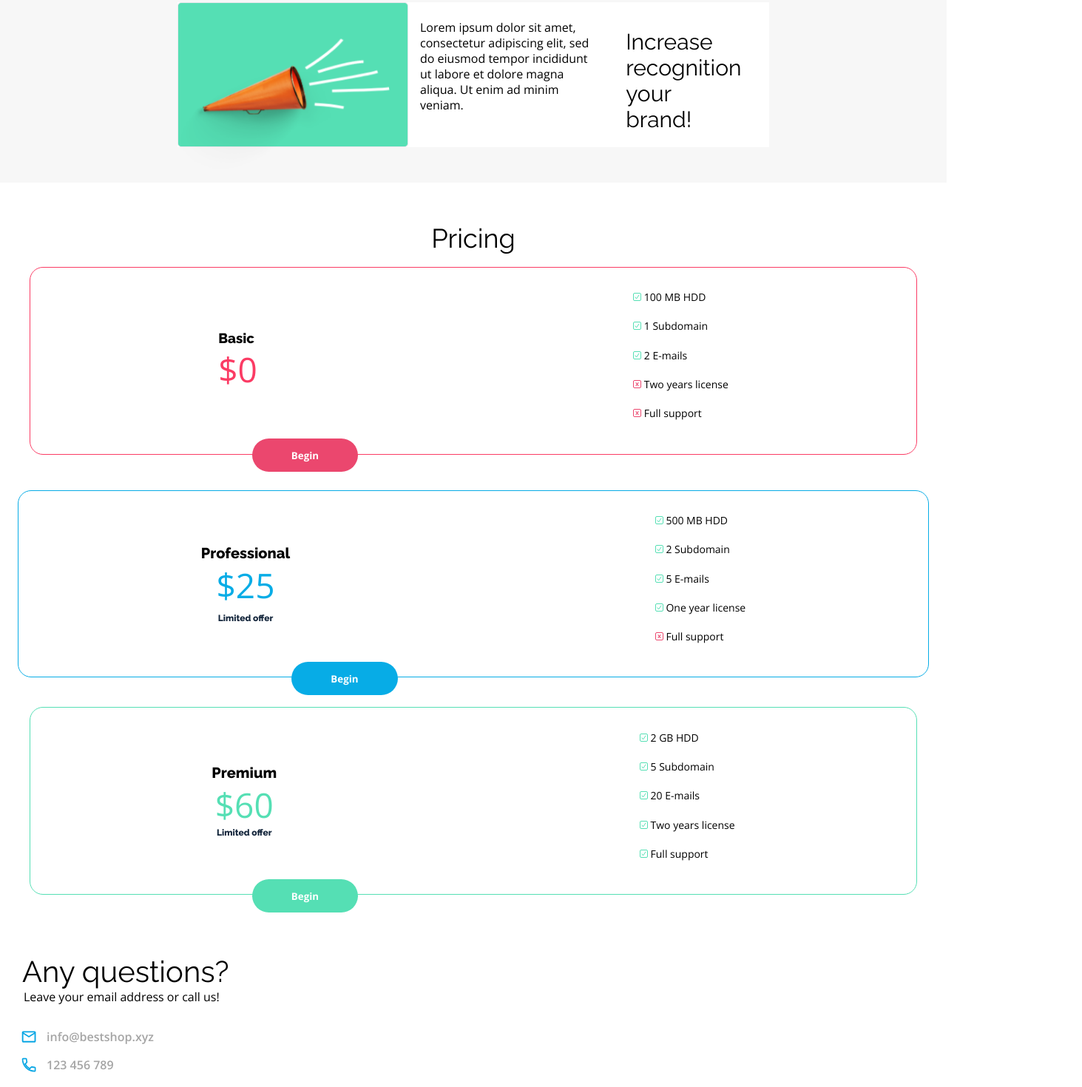
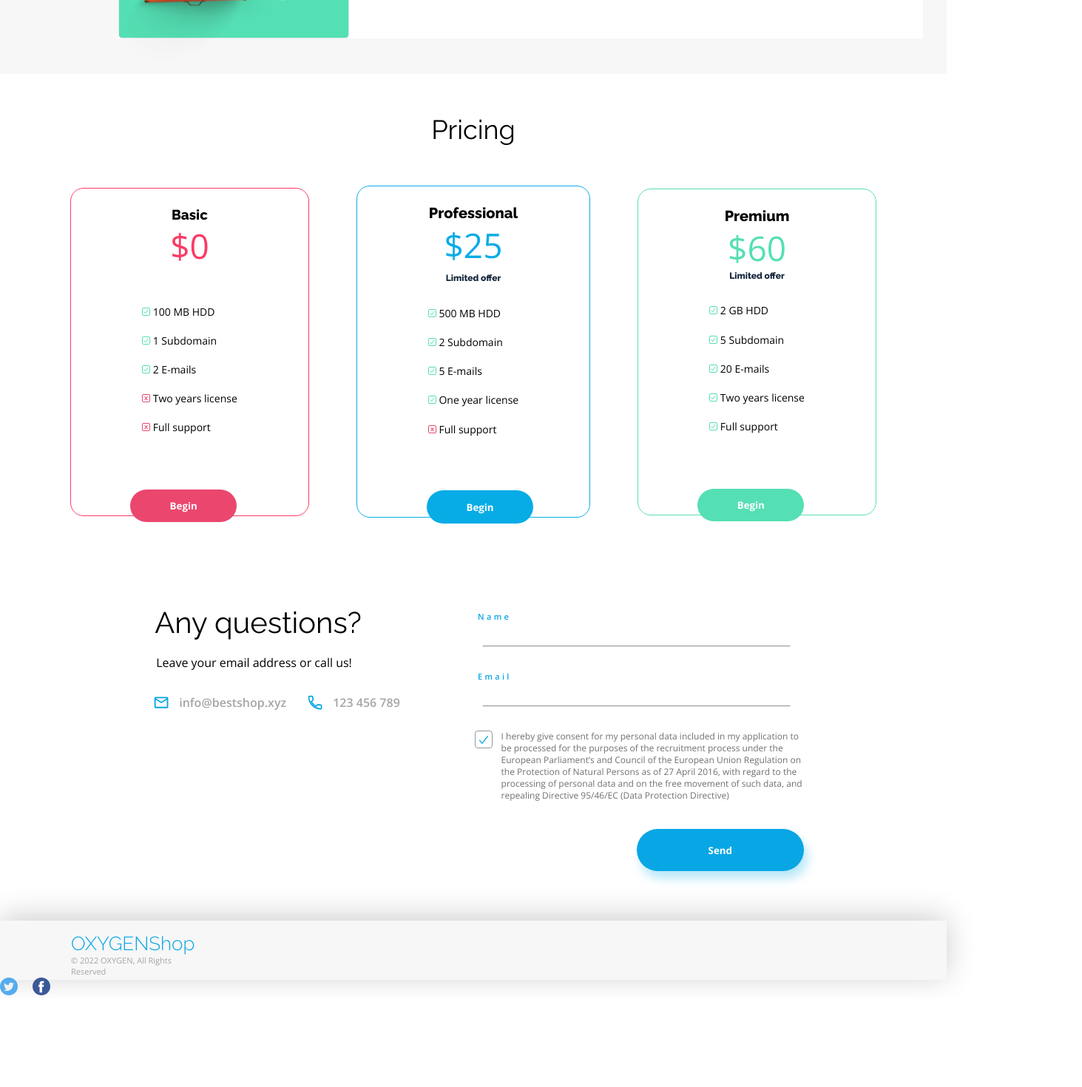
Before and after one commit to diegopuigbo/Proyecto, a plain HTML site: page index.html in a window 1280 px wide. Shown: the part 2090-3560 px from the top of the page at 74% size, 1463 px wide, since content can reach past the window. After the commit the page ends 3440 px from the top, so only its background shows below. Drawn offline with nearby package versions, Linux system fonts and the light colour scheme.

Commit message:
adding desktop sections

```diff
--- a/index.html
+++ b/index.html
@@ -173,6 +173,7 @@
 
     <section class="pricing">
         <h1 class="pricing__header">Pricing</h1>
+        <div class="pricing-display">
             <div class="pricing__container">
                 <div class="pricing__container-basic">
                     <div class="pricing__container-basic-display">
@@ -186,7 +187,8 @@
                                 <svg width="11" height="11" viewBox="0 0 11 11" fill="none"
                                     xmlns="http://www.w3.org/2000/svg">
                                     <rect x="0.5" y="0.5" width="10" height="10" rx="1.5" stroke="#55DFB4" />
-                                <path d="M3 5.85714L4.54903 7.94359C4.56952 7.9712 4.61112 7.97036 4.63049 7.94195L8 3"
+                                    <path
+                                        d="M3 5.85714L4.54903 7.94359C4.56952 7.9712 4.61112 7.97036 4.63049 7.94195L8 3"
                                         stroke="#55DFB4" stroke-linecap="round" />
                                 </svg>
 
@@ -196,7 +198,8 @@
                                 <svg width="11" height="11" viewBox="0 0 11 11" fill="none"
                                     xmlns="http://www.w3.org/2000/svg">
                                     <rect x="0.5" y="0.5" width="10" height="10" rx="1.5" stroke="#55DFB4" />
-                                <path d="M3 5.85714L4.54903 7.94359C4.56952 7.9712 4.61112 7.97036 4.63049 7.94195L8 3"
+                                    <path
+                                        d="M3 5.85714L4.54903 7.94359C4.56952 7.9712 4.61112 7.97036 4.63049 7.94195L8 3"
                                         stroke="#55DFB4" stroke-linecap="round" />
                                 </svg>
 
@@ -206,7 +209,8 @@
                                 <svg width="11" height="11" viewBox="0 0 11 11" fill="none"
                                     xmlns="http://www.w3.org/2000/svg">
                                     <rect x="0.5" y="0.5" width="10" height="10" rx="1.5" stroke="#55DFB4" />
-                                <path d="M3 5.85714L4.54903 7.94359C4.56952 7.9712 4.61112 7.97036 4.63049 7.94195L8 3"
+                                    <path
+                                        d="M3 5.85714L4.54903 7.94359C4.56952 7.9712 4.61112 7.97036 4.63049 7.94195L8 3"
                                         stroke="#55DFB4" stroke-linecap="round" />
                                 </svg>
                                 2 E-mails
@@ -252,7 +256,8 @@
                                 <svg width="11" height="11" viewBox="0 0 11 11" fill="none"
                                     xmlns="http://www.w3.org/2000/svg">
                                     <rect x="0.5" y="0.5" width="10" height="10" rx="1.5" stroke="#55DFB4" />
-                                <path d="M3 5.85714L4.54903 7.94359C4.56952 7.9712 4.61112 7.97036 4.63049 7.94195L8 3"
+                                    <path
+                                        d="M3 5.85714L4.54903 7.94359C4.56952 7.9712 4.61112 7.97036 4.63049 7.94195L8 3"
                                         stroke="#55DFB4" stroke-linecap="round" />
                                 </svg>
 
@@ -262,7 +267,8 @@
                                 <svg width="11" height="11" viewBox="0 0 11 11" fill="none"
                                     xmlns="http://www.w3.org/2000/svg">
                                     <rect x="0.5" y="0.5" width="10" height="10" rx="1.5" stroke="#55DFB4" />
-                                <path d="M3 5.85714L4.54903 7.94359C4.56952 7.9712 4.61112 7.97036 4.63049 7.94195L8 3"
+                                    <path
+                                        d="M3 5.85714L4.54903 7.94359C4.56952 7.9712 4.61112 7.97036 4.63049 7.94195L8 3"
                                         stroke="#55DFB4" stroke-linecap="round" />
                                 </svg>
 
@@ -272,7 +278,8 @@
                                 <svg width="11" height="11" viewBox="0 0 11 11" fill="none"
                                     xmlns="http://www.w3.org/2000/svg">
                                     <rect x="0.5" y="0.5" width="10" height="10" rx="1.5" stroke="#55DFB4" />
-                                <path d="M3 5.85714L4.54903 7.94359C4.56952 7.9712 4.61112 7.97036 4.63049 7.94195L8 3"
+                                    <path
+                                        d="M3 5.85714L4.54903 7.94359C4.56952 7.9712 4.61112 7.97036 4.63049 7.94195L8 3"
                                         stroke="#55DFB4" stroke-linecap="round" />
                                 </svg>
                                 5 E-mails
@@ -281,7 +288,8 @@
                                 <svg width="11" height="11" viewBox="0 0 11 11" fill="none"
                                     xmlns="http://www.w3.org/2000/svg">
                                     <rect x="0.5" y="0.5" width="10" height="10" rx="1.5" stroke="#55DFB4" />
-                                <path d="M3 5.85714L4.54903 7.94359C4.56952 7.9712 4.61112 7.97036 4.63049 7.94195L8 3"
+                                    <path
+                                        d="M3 5.85714L4.54903 7.94359C4.56952 7.9712 4.61112 7.97036 4.63049 7.94195L8 3"
                                         stroke="#55DFB4" stroke-linecap="round" />
                                 </svg>
 
@@ -316,7 +324,8 @@
                                 <svg width="11" height="11" viewBox="0 0 11 11" fill="none"
                                     xmlns="http://www.w3.org/2000/svg">
                                     <rect x="0.5" y="0.5" width="10" height="10" rx="1.5" stroke="#55DFB4" />
-                                <path d="M3 5.85714L4.54903 7.94359C4.56952 7.9712 4.61112 7.97036 4.63049 7.94195L8 3"
+                                    <path
+                                        d="M3 5.85714L4.54903 7.94359C4.56952 7.9712 4.61112 7.97036 4.63049 7.94195L8 3"
                                         stroke="#55DFB4" stroke-linecap="round" />
                                 </svg>
 
@@ -326,7 +335,8 @@
                                 <svg width="11" height="11" viewBox="0 0 11 11" fill="none"
                                     xmlns="http://www.w3.org/2000/svg">
                                     <rect x="0.5" y="0.5" width="10" height="10" rx="1.5" stroke="#55DFB4" />
-                                <path d="M3 5.85714L4.54903 7.94359C4.56952 7.9712 4.61112 7.97036 4.63049 7.94195L8 3"
+                                    <path
+                                        d="M3 5.85714L4.54903 7.94359C4.56952 7.9712 4.61112 7.97036 4.63049 7.94195L8 3"
                                         stroke="#55DFB4" stroke-linecap="round" />
                                 </svg>
 
@@ -336,7 +346,8 @@
                                 <svg width="11" height="11" viewBox="0 0 11 11" fill="none"
                                     xmlns="http://www.w3.org/2000/svg">
                                     <rect x="0.5" y="0.5" width="10" height="10" rx="1.5" stroke="#55DFB4" />
-                                <path d="M3 5.85714L4.54903 7.94359C4.56952 7.9712 4.61112 7.97036 4.63049 7.94195L8 3"
+                                    <path
+                                        d="M3 5.85714L4.54903 7.94359C4.56952 7.9712 4.61112 7.97036 4.63049 7.94195L8 3"
                                         stroke="#55DFB4" stroke-linecap="round" />
                                 </svg>
                                 20 E-mails
@@ -345,7 +356,8 @@
                                 <svg width="11" height="11" viewBox="0 0 11 11" fill="none"
                                     xmlns="http://www.w3.org/2000/svg">
                                     <rect x="0.5" y="0.5" width="10" height="10" rx="1.5" stroke="#55DFB4" />
-                                <path d="M3 5.85714L4.54903 7.94359C4.56952 7.9712 4.61112 7.97036 4.63049 7.94195L8 3"
+                                    <path
+                                        d="M3 5.85714L4.54903 7.94359C4.56952 7.9712 4.61112 7.97036 4.63049 7.94195L8 3"
                                         stroke="#55DFB4" stroke-linecap="round" />
                                 </svg>
 
@@ -355,7 +367,8 @@
                                 <svg width="11" height="11" viewBox="0 0 11 11" fill="none"
                                     xmlns="http://www.w3.org/2000/svg">
                                     <rect x="0.5" y="0.5" width="10" height="10" rx="1.5" stroke="#55DFB4" />
-                                <path d="M3 5.85714L4.54903 7.94359C4.56952 7.9712 4.61112 7.97036 4.63049 7.94195L8 3"
+                                    <path
+                                        d="M3 5.85714L4.54903 7.94359C4.56952 7.9712 4.61112 7.97036 4.63049 7.94195L8 3"
                                         stroke="#55DFB4" stroke-linecap="round" />
                                 </svg>
 
@@ -366,14 +379,15 @@
                 </div>
                 <button class="pricing__premium-button">Begin</button>
             </div>
-
+        </div>
 
     </section>
 
-    <section>
-        <div>
+    <section class="questions">
+        <div class="questions__display">
             <h1 class="questions__header">Any questions?</h1>
             <h5 class="questions__leave"> Leave your email address or call us!</h5>
+            <div class="questions">
                 <div class="questions__email-img">
                     <svg width="23" height="23" viewBox="0 0 27 27" fill="none" xmlns="http://www.w3.org/2000/svg">
                         <path
@@ -393,6 +407,9 @@
                     <p class="question__email">123 456 789</p>
                 </div>
             </div>
+        </div>
+        <div class="questions__form">
+            <div>
                 <div class="question__separation">
                     <p class="form-text">Name</p>
                     <hr class="separation-line">
@@ -419,15 +436,19 @@
                     </defs>
                 </svg>
 
-            <a class="question__link" href="http://www.google.com">I hereby give consent for my personal data included
+                <a class="question__link" href="http://www.google.com">I hereby give consent for my personal data
+                    included
                     in my
                     application to be processed for the purposes of the
-                recruitment process under the European Parliament’s and Council of the European Union Regulation on the
-                Protection of Natural Persons as of 27 April 2016, with regard to the processing of personal data and on
+                    recruitment process under the European Parliament’s and Council of the European Union Regulation on
+                    the
+                    Protection of Natural Persons as of 27 April 2016, with regard to the processing of personal data
+                    and on
                     the
                     free movement of such data, and repealing Directive 95/46/EC (Data Protection Directive)</a>
             </div>
             <button class="question__button">Send</button>
+        </div>
     </section>
     <footer>
         <div class="footer">
--- a/style.scss
+++ b/style.scss
@@ -280,9 +280,7 @@ body {
 		margin-bottom: 3em;
 		margin-left: 2.5em;
 		margin-right: 2.5em;
-
 		position: relative;
-
 		font-family: 'Raleway';
 
 		&-display {
@@ -578,7 +576,7 @@ a {
 	}
 
 	.card__text-display {
-		width: 25%;
+		width: 40%;
 		margin-left: 1em;
 		margin-top: 4em;
 		margin-bottom: 4em;
@@ -590,9 +588,117 @@ a {
 	}
 
 	.card {
-		padding-left: 15em;
-		padding-right: 15em;
+		padding-left: 10em;
+		padding-right: 15 em;
 		padding-top: 4em;
 		padding-bottom: 1em;
 	}
+
+	.card__text-info {
+		margin-top: 1em;
+	}
+
+	.pricing-display {
+		display: flex;
+		align-items: center;
+		justify-content: center;
+	}
+
+	.pricing__container-basic-display {
+		display: block;
+	}
+
+	.pricing__container {
+
+
+		&-basic {
+			border-radius: 18px;
+			border: 1px solid rgb(251, 59, 100);
+			position: relative;
+			margin: 2.5em;
+			font-family: 'Raleway';
+
+			&-price {
+				font-size: 46px;
+				font-weight: 300;
+				color: rgb(251, 59, 100);
+				font-family: 'Open Sans';
+				margin-bottom: 0.4em;
+			}
+
+			&-display {
+				text-align: center;
+				padding-top: 1.5em;
+				padding-left: 6em;
+				padding-right: 6em;
+				padding-bottom: 4em;
+			}
+
+			&-professional {
+				border-radius: 18px;
+				border: 1px solid rgb(7, 172, 230);
+				margin: 1.5em;
+				position: relative;
+			}
+
+			&-premium {
+				border: 1px solid rgb(85, 223, 180);
+				border-radius: 18px;
+				margin: 2.5em;
+				position: relative;
+
+			}
+		}
+	}
+
+	.questions {
+		display: flex;
+		justify-content: center;
+
+		&__display {
+			margin-right: 5em;
+		}
+
+		&__form {
+			margin-top: 3.5em;
+			width: 30em;
+		}
+
+	}
+
+	.question__link {
+
+		margin-left: 1em;
+	}
+
+	.question__link {
+		width: 90%;
+		margin-left: 1em;
+	}
+
+	a {
+		text-align: start;
+
+	}
+
+	.question__consent {
+		display: flex;
+	}
+
+	.question__checkbox {
+		display: inline-block;
+	}
+
+	.question__button {
+		left: 50%;
+	}
+
+	.questions__header {
+		margin-bottom: 0.5em;
+	}
+
+	.footer__display {
+		margin-right: 70em;
+		margin-left: 5em;
+	}
 }
```
Also changed, not shown: style.css, 1 other file. Lines whose indentation alone changed are shown as unchanged.
